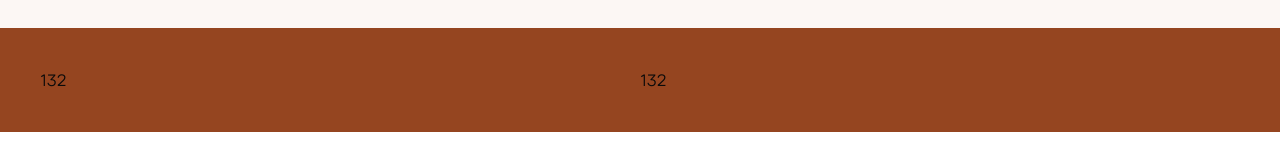
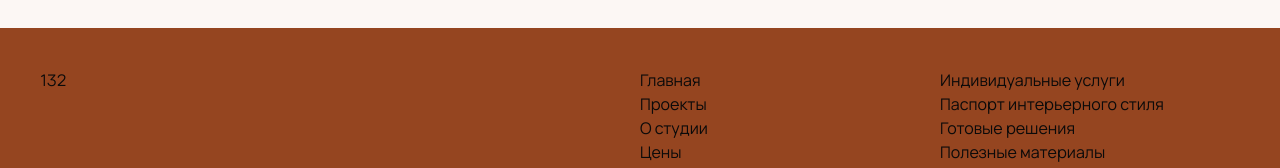
Before and after one commit to fakefedya/pole, a Next.js app: page /projects in a window 1280 px wide. Shown: the part 772-940 px from the top of the page. Before the commit the page ends 904 px from the top, so only its background shows below. Built offline with nearby package versions, Linux system fonts and the light colour scheme; no server answers; the database is empty.

Commit message:
Footer in progress

```diff
--- a/src/components/layout/site-footer.tsx
+++ b/src/components/layout/site-footer.tsx
@@ -1,14 +1,37 @@
 import { cn } from '@/lib/utils'
 import { SiteContainer } from './site-container'
+import { siteNavigation } from '@/config/site-navigation'
 
 export function SiteFooter() {
+	const footerNavigation = siteNavigation.filter((el) => el.type === 'link')
+	const footerSolutions = siteNavigation.filter((el) => el.type === 'dropdown')
+
 	return (
 		<footer className='bg-brand-terracota'>
 			<SiteContainer className='p-10'>
 				<div className='grid grid-cols-12'>
 					<div className={cn('col-span-12', 'lg:col-span-6')}>132</div>
 					<div className={cn('col-span-12 grid grid-cols-12', 'lg:col-span-6')}>
-						132
+						<div className='flex shrink-0 flex-col gap-y-4 col-span-12 sm:col-span-6'>
+							<nav className='flex flex-col'>
+								{footerNavigation.map((link) => (
+									<div key={link.label} className=''>
+										{link.label}
+									</div>
+								))}
+							</nav>
+						</div>
+						<div className='flex shrink-0 flex-col gap-y-4 col-span-12 sm:col-span-6'>
+							<nav className='flex flex-col'>
+								{footerSolutions.map((el) =>
+									el.items.map((item) => (
+										<div key={item.label} className=''>
+											{item.label}
+										</div>
+									)),
+								)}
+							</nav>
+						</div>
 					</div>
 				</div>
 			</SiteContainer>
```
